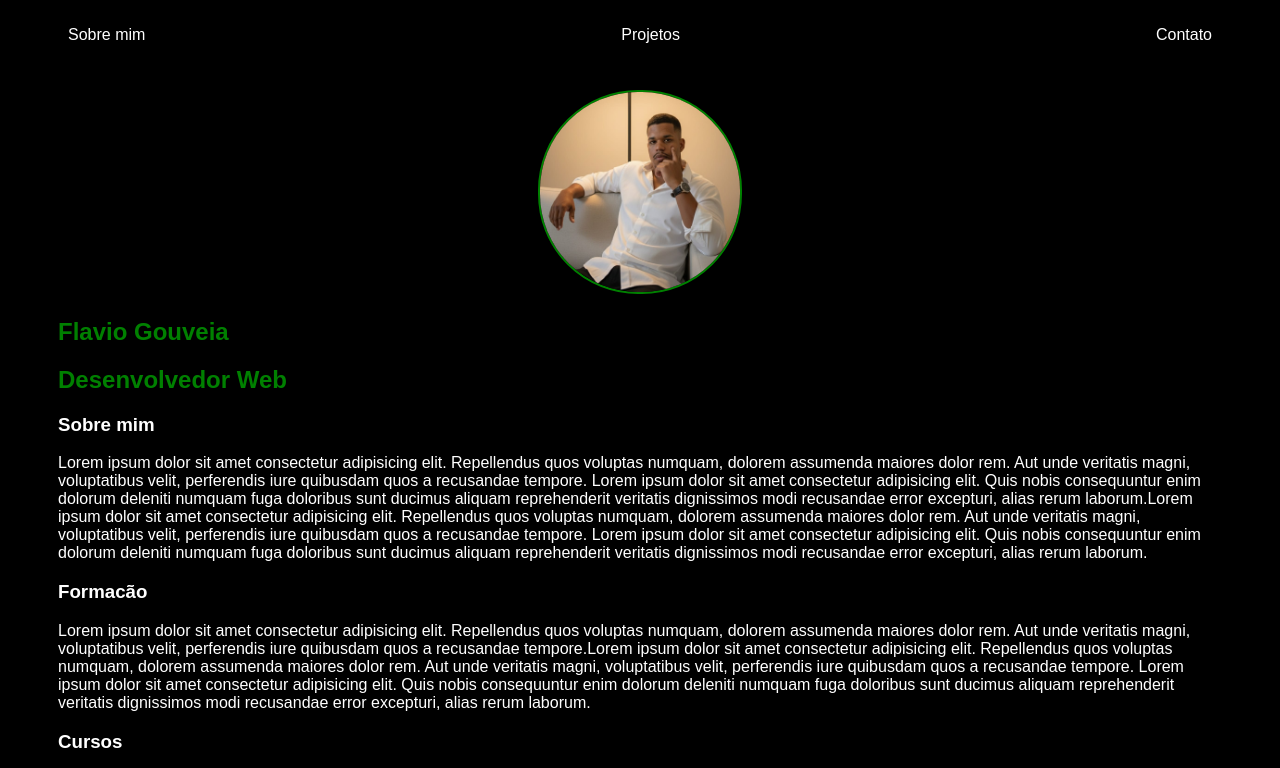
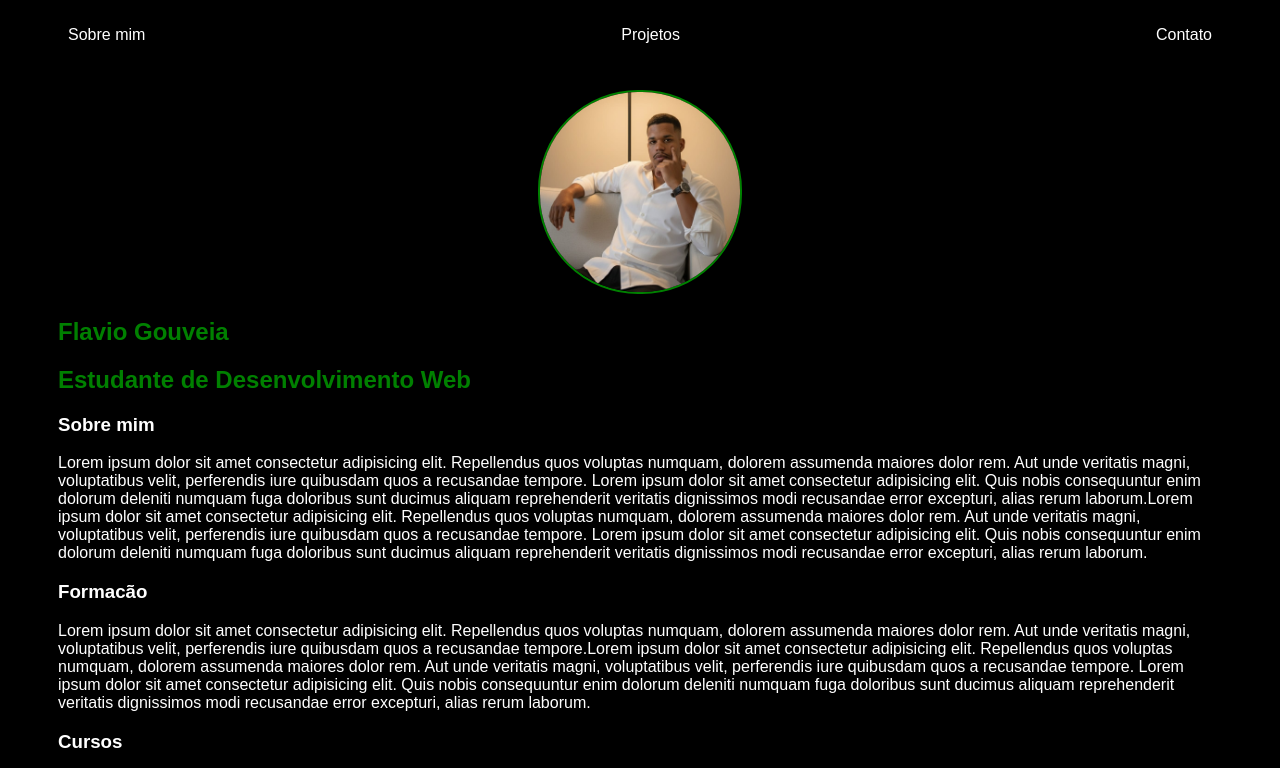
Before and after one commit to Flavio-gouveia/site-simples, a plain HTML site: page index.html in a window 1280 px wide. Shown: the top 768 px of the page. Drawn offline with Linux system fonts and the light colour scheme.

Commit message:
update subtitulo
Mudei o subtitulo do site

```diff
--- a/index.html
+++ b/index.html
@@ -19,7 +19,7 @@
             </div>
             <header>
                 <h1>Flavio Gouveia</h1>
-                <h2>Desenvolvedor Web</h2>
+                <h2>Estudante de Desenvolvimento Web</h2>
             </header>
             <main>
                 <section>
```
